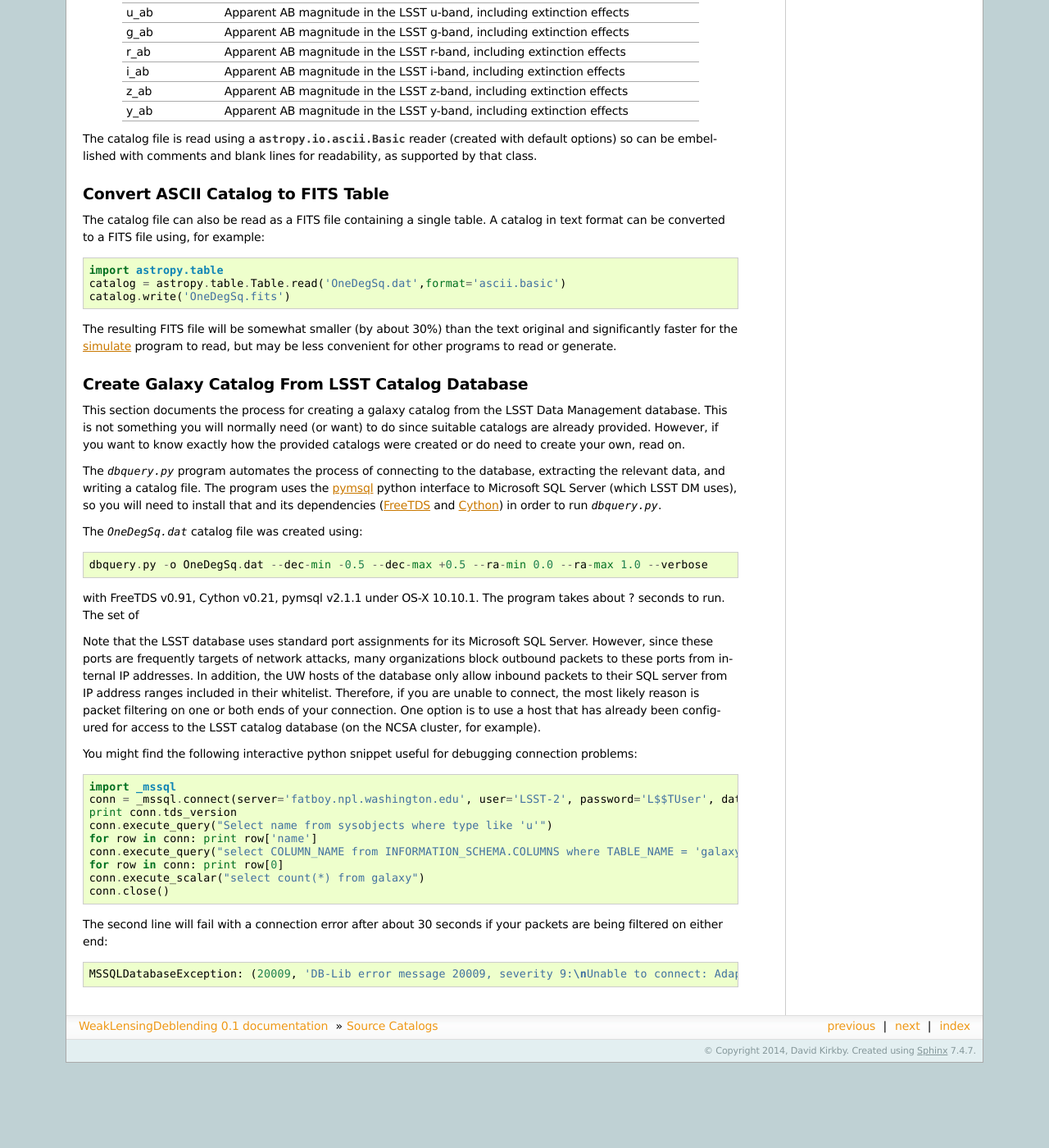
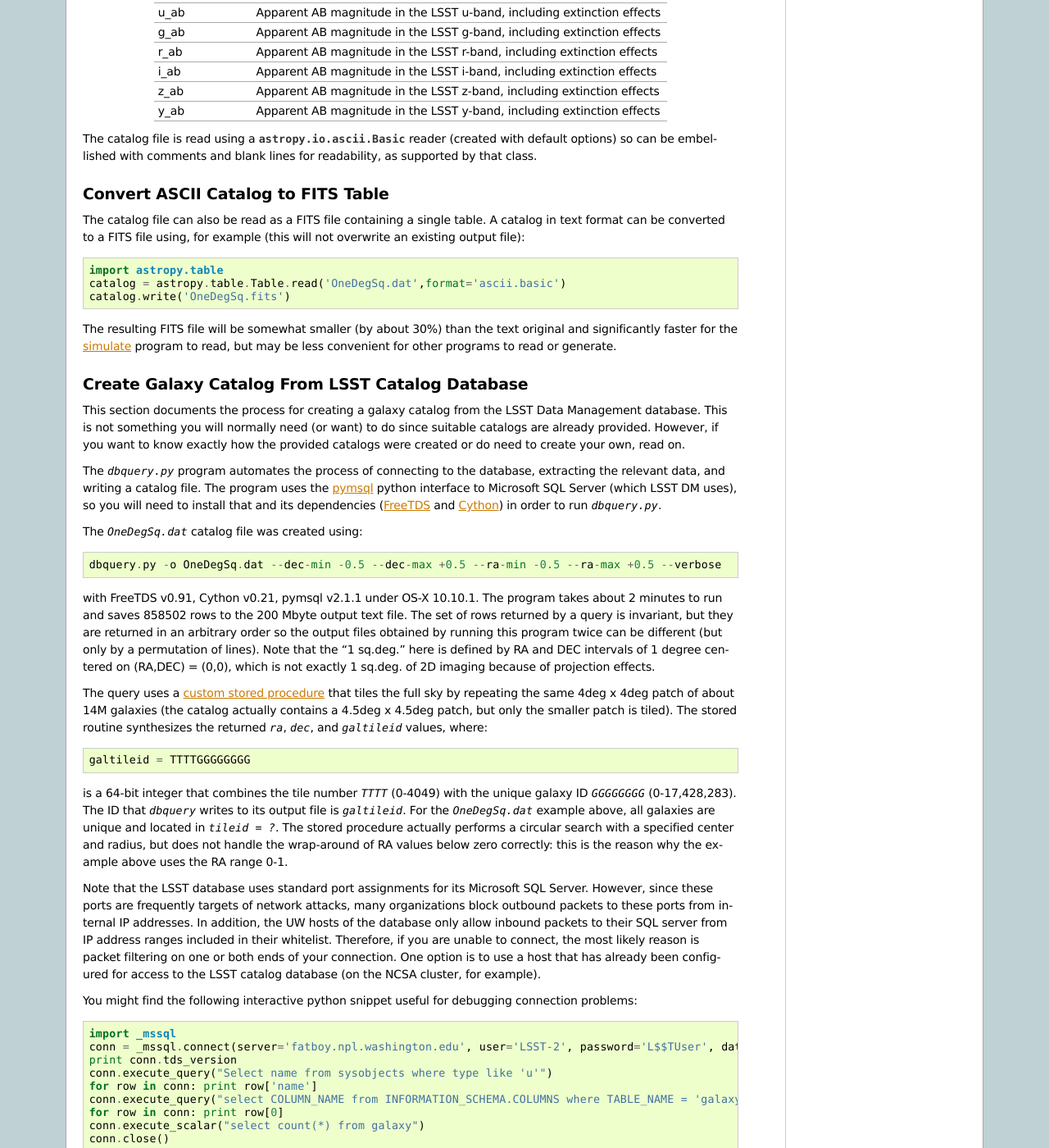
Before and after one commit to LSSTDESC/WeakLensingDeblending, a Sphinx documentation site: the page built from docs/catalog.rst, in a window 1280 px wide and 1400 px high, scrolled down 770 px. Shown: the whole window at 82% size. Built offline with Sphinx 7.4.7, drawn with Linux system fonts in a browser that asks for light colours; before the commit the page ends 2066 px from its top, so only the background shows below that; some of the changed text lies outside the part shown.

Commit message:
Use galtileid instead of id from catalog. Change default catalog window from [0,1] in ra to [-0.5,+0.5].

```diff
--- a/docs/catalog.rst
+++ b/docs/catalog.rst
@@ -17,7 +17,7 @@ The parameter names below are required by the :ref:`prog-simulate` program, but
 ==================== ===========
 Name                 Description
 ==================== ===========
-id                   Unique integer identifier for this object (the primary key for objects in the LSST db)
+id                   Unique integer identifier for this object (stored procedure `galtileid`)
 ra                   Object centroid right ascension (degrees)
 dec                  Object centroid declination (degrees)
 redshift             Object cosmological redshift
@@ -43,7 +43,7 @@ The catalog file is read using a :py:class:`astropy.io.ascii.Basic` reader (crea
 Convert ASCII Catalog to FITS Table
 -----------------------------------
 
-The catalog file can also be read as a FITS file containing a single table. A catalog in text format can be converted to a FITS file using, for example::
+The catalog file can also be read as a FITS file containing a single table. A catalog in text format can be converted to a FITS file using, for example (this will not overwrite an existing output file)::
 
 	import astropy.table
 	catalog = astropy.table.Table.read('OneDegSq.dat',format='ascii.basic')
@@ -62,9 +62,15 @@ The `dbquery.py` program automates the process of connecting to the database, ex
 
 The `OneDegSq.dat` catalog file was created using::
 
-	dbquery.py -o OneDegSq.dat --dec-min -0.5 --dec-max +0.5 --ra-min 0.0 --ra-max 1.0 --verbose
+	dbquery.py -o OneDegSq.dat --dec-min -0.5 --dec-max +0.5 --ra-min -0.5 --ra-max +0.5 --verbose
 
-with FreeTDS v0.91, Cython v0.21, pymsql v2.1.1 under OS-X 10.10.1.  The program takes about ? seconds to run. The set of
+with FreeTDS v0.91, Cython v0.21, pymsql v2.1.1 under OS-X 10.10.1.  The program takes about 2 minutes to run and saves 858502 rows to the 200 Mbyte output text file. The set of rows returned by a query is invariant, but they are returned in an arbitrary order so the output files obtained by running this program twice can be different (but only by a permutation of lines). Note that the "1 sq.deg." here is defined by RA and DEC intervals of 1 degree centered on (RA,DEC) = (0,0), which is not exactly 1 sq.deg. of 2D imaging because of projection effects.
+
+The query uses a `custom stored procedure <https://listserv.lsstcorp.org/mailman/private/lsst-imsim/2013-July/42.html>`_ that tiles the full sky by repeating the same 4deg x 4deg patch of about 14M galaxies (the catalog actually contains a 4.5deg x 4.5deg patch, but only the smaller patch is tiled). The stored routine synthesizes the returned `ra`, `dec`, and `galtileid` values, where::
+
+	galtileid = TTTTGGGGGGGG
+
+is a 64-bit integer that combines the tile number `TTTT` (0-4049) with the unique galaxy ID `GGGGGGGG` (0-17,428,283).  The ID that `dbquery` writes to its output file is `galtileid`. For the `OneDegSq.dat` example above, all galaxies are unique and located in `tileid = ?`.  The stored procedure actually performs a circular search with a specified center and radius, but does not handle the wrap-around of RA values below zero correctly: this is the reason why the example above uses the RA range 0-1.
 
 Note that the LSST database uses standard port assignments for its Microsoft SQL Server. However, since these ports are frequently targets of network attacks, many organizations block outbound packets to these ports from internal IP addresses. In addition, the UW hosts of the database only allow inbound packets to their SQL server from IP address ranges included in their whitelist. Therefore, if you are unable to connect, the most likely reason is packet filtering on one or both ends of your connection. One option is to use a host that has already been configured for access to the LSST catalog database (on the NCSA cluster, for example).
 
--- a/docs/examples.rst
+++ b/docs/examples.rst
@@ -22,7 +22,7 @@ Run i-band calculation for LSST with a small field and verbose output::
 
 	./simulate.py --catalog-name OneDegSq.fits --image-width 512 --image-height 512 --survey-name LSST --filter-band i --output-name demo --verbose --verbose-model --verbose-render
 
-Make a finder chart for overlapping groups:
+Make a finder chart for overlapping groups::
 
 	./display.py --input-name demo --annotate --annotate-format '%(grp_id)ld' --select 'grp_size>1' --select 'grp_rank==0' --magnification 2 --output-name finder.png
 
--- a/docs/todo.rst
+++ b/docs/todo.rst
@@ -3,13 +3,14 @@ To Do List
 
 * Formatted survey options printout.
 * Use better 8-char names and add comments to FITS headers.
-* Use galtileid instead of id in dbquery (int32 -> int64).
 * Use transparency for selected objects in display.
 * Add f/df,dg1,dg2 Fisher-matrix errors using isolated/blended assumption to output catalog.
 * Is the optical PSF making any difference? How much does it slow down simulate?
 * Implement a 'exposure-time calculator' to calculate quantities for a profile specified on the command line (idea from Josh).
 * Include a prior on dilation scale parameter for error estimation?
 * Add ra,dec pointing and WCS to FITS primary HDU written by simulate.
+* More flexible handling of the ra,dec catalog query window (we currently assume the query is centered near the origin).
+* Use print,div imports from future for python3.
 
 Longer-Term Projects
 --------------------
```
Also changed, not shown: dbquery.py (+17 -8 lines), 2 other files.
